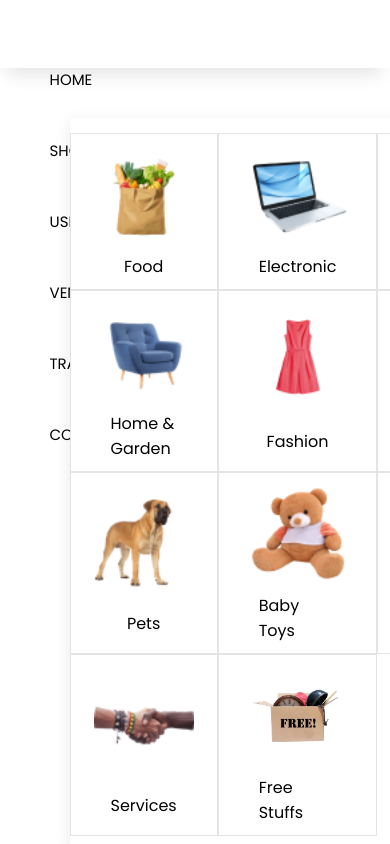
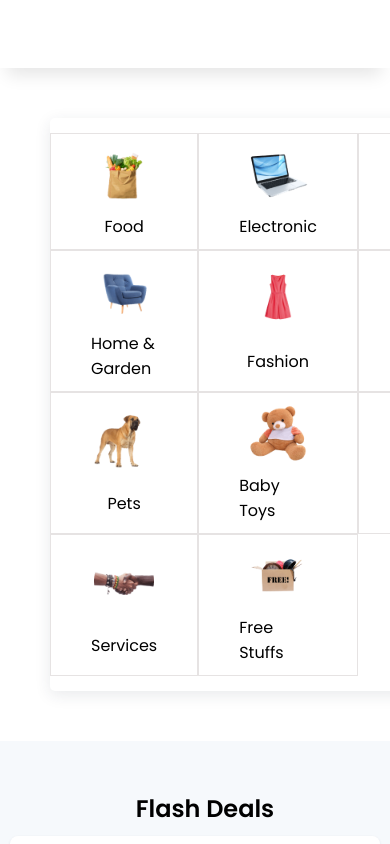
Before and after one commit to abdussalam-mustapha/GetBlack-2, a React (Create React App) app: page / in a window 390 px wide. Shown: the top 844 px of the page. Built offline with nearby package versions, Linux system fonts and the light colour scheme; the HTML template or start-up script is replaced by a standard one.

Commit message:
new update

```diff
--- a/src/App.css
+++ b/src/App.css
@@ -16,7 +16,7 @@ body {
   padding: 50px 0;
 }
 .container {
-  max-width: 90%;
+  max-width: 100%;
   margin: auto;
 }
 .d_flex {
@@ -28,20 +28,6 @@ body {
   justify-content: space-between;
   align-items: center;
 }
-
-.navlink {
-  display: flex !important;
-  flex-direction: row;
-  width: 1000px;
-}
-
-.navlink ul {
-  display: flex !important;
-  flex-direction: row;
-  width: 100%;
-}
-
-
 
 .f_flex {
   display: flex;
@@ -281,16 +267,11 @@ button {
   .dots {
     display: none;
   }
-  .navlink {
-    flex-direction: column;
-  }
-  .navlink ul {
-    flex-direction: column !important;
-  }
   .category {
     display: grid !important;
     grid-template-columns: repeat(4, 1fr);
     width: 100% !important;
+    position: relative;
     margin: 50px;
   }
   .catg {
@@ -312,4 +293,34 @@ button {
   .category {
     grid-template-columns: repeat(3, 1fr);
   }
+  .catg img {
+    width: 60px;
+    height: 60px;
+  }
 }
+
+
+@media screen and (max-width: 368px) {
+  .home {
+    width: 100%;
+  }
+  .category {
+    width: 100%;
+    background: none;
+    padding: 0 !important;
+    /* margin: 0 !important; */
+  }
+  .container {
+    width: 100%;
+    margin: 0;
+    background: none;
+  }
+  /* .catg {
+    width: 100%;
+    height: 100%;
+  }
+  .catg img {
+    width: 80%;
+    height: 80%;
+  } */
+}
--- a/src/common/footer/footer.css
+++ b/src/common/footer/footer.css
@@ -62,6 +62,12 @@ footer {
     flex-direction: column;
 }
 
+@media screen and (max-width: 980px) {
+    .footer {
+        grid-template-columns: repeat(3, 1fr);
+    }
+}
+
 @media screen and (max-width: 768px) {
     .footer {
         display: grid;
--- a/src/common/header/Header.css
+++ b/src/common/header/Header.css
@@ -128,27 +128,30 @@ header ul li a:hover {
   header ul {
     padding-top: 30px;
   }
-  .nav-links-mobile {
+  .nav-links-MobileMenu {
     position: absolute;
     display: block;
     list-style: none;
     box-shadow: rgba(50, 50, 93, 0.23) 0px 50px 100px -20px, rgba(0, 0, 0, 0.3) 0px 30px 60px -30px;
     left: 0;
     top: 0;
-    transition: all 0.5s ease-in-out;
+    transition: all 0.1s ease-in-out;
     width: 60%;
     height: 100vh;
     background-color: white;
-    z-index: 888;
+    z-index: 1;
   }
   header ul li {
     width: 100%;
-    transition: all 0.5s ease-in-out;
+    transition: all 0.1s ease-in-out;
     text-transform: uppercase;
     line-height: 70px;
   }
   header .link {
-    display: none;
+    display: block;
+    position: absolute;
+    left: -50%;
+    z-index: 100000;
   }
   .close,
   .open {
@@ -164,13 +167,14 @@ header ul li a:hover {
     right: 45%;
   }
   .close.home-btn {
-    background: linear-gradient(145deg, #e2e8ec, #ffffff);
+    /* background: linear-gradient(145deg, #e2e8ec, #ffffff); */
     color: #ff014f;
     border-radius: 50%;
     padding: 0;
     width: 60px;
     height: 60px;
     line-height: 60px;
+    transition: all 0.2s ease-in-out;
   }
   .header.active {
     height: 10vh;
```
